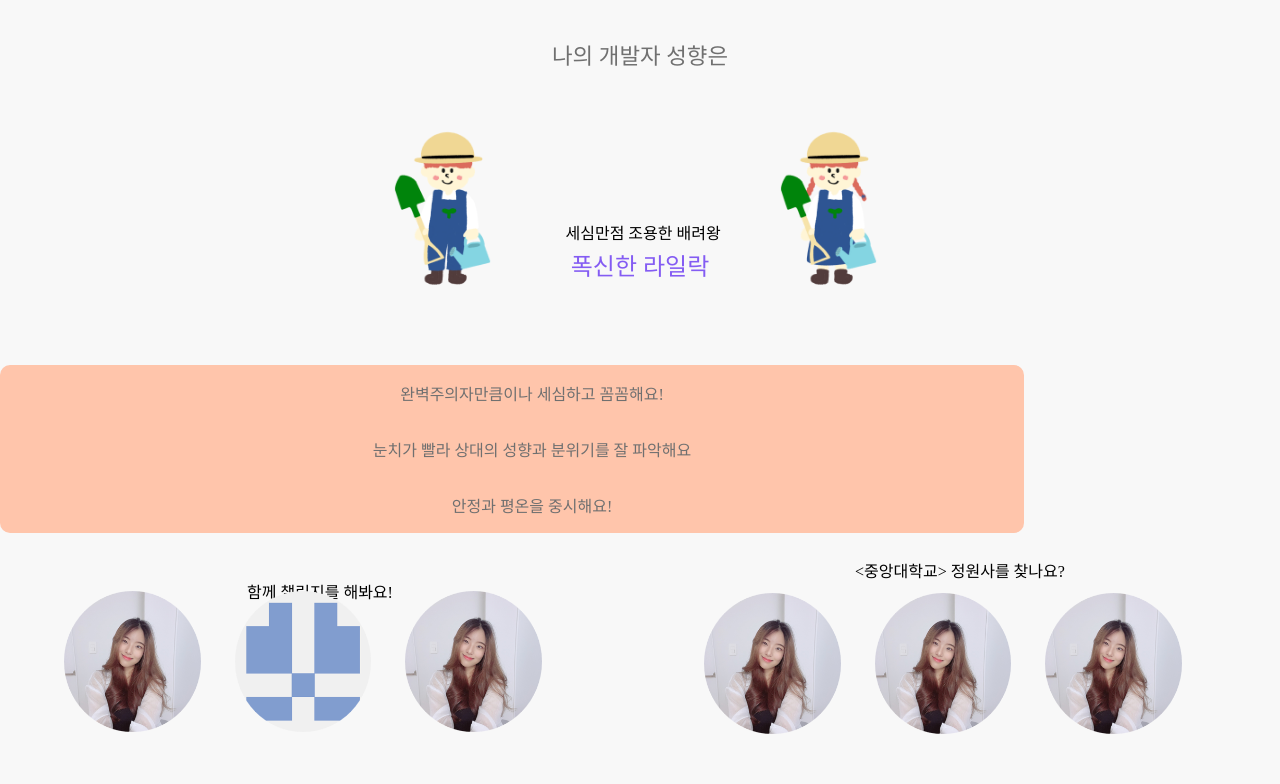
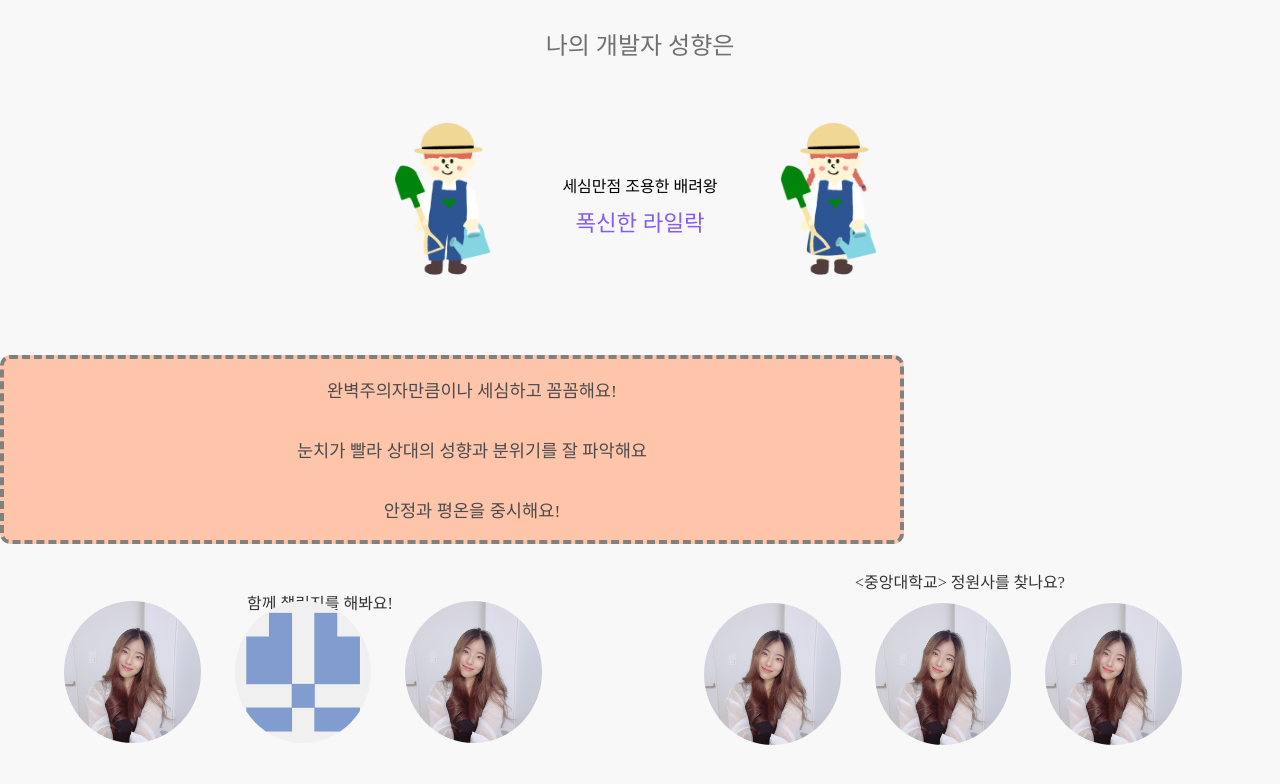
Before and after one commit to yunseonyeong/Gardener_Client, a React (Create React App) app: page /testresult in a window 1280 px wide. Shown: the top 784 px of the page. Built offline with nearby package versions, Linux system fonts and the light colour scheme; a web font is replaced by a local one.

Commit message:
result page 수정

```diff
--- a/src/pages/testResultPage/testResultPage.js
+++ b/src/pages/testResultPage/testResultPage.js
@@ -10,7 +10,7 @@ const BodyWrapper = styled.div`
     flex-direction: row;
     justify-content: center;
     align-items: center;
-    margin-top : 3%;
+    margin-top : 2%;
 `;
 
 const BodyTop = styled.div`
@@ -19,7 +19,7 @@ const BodyTop = styled.div`
     align-items: center;
     font-family: 'dungeunmo';
     font-weight: 400;
-    font-size: 1.4rem;
+    font-size: 1.5rem;
     color: #707070;
 `;
 
@@ -43,7 +43,7 @@ const BodyTitle = styled.div`
 const TypeWrapper = styled.div`
     display: flex;
     flex-direction: column;
-    margin-top: 10%;
+    margin-top : 4%;
 `;
 
 const TitleExplanation = styled.div`
@@ -54,7 +54,7 @@ const TitleExplanation = styled.div`
     font-family: 'dungeunmo';
     font-weight: 400;
     font-size: 1rem;
-    padding : 2%;
+    padding : 5% 0 5% 0;
 `;
 
 const TypeTitle = styled.div`
@@ -63,7 +63,7 @@ const TypeTitle = styled.div`
     align-items: center;
     font-family: 'dungeunmo';
     font-weight: 400;
-    font-size: 1.5rem;
+    font-size: 1.4rem;
     color: #845CF3;
 `;
 
@@ -72,15 +72,16 @@ const ExpBody = styled.div`
   justify-content: center;
   align-items: center;
   height: 30%;
-    width: 80%;
-    background: #FFC5AB;
+  width: 70%;
+  background: #ffc5ab;
   margin-top: 5%;
   border-radius: 10px;
-    font-family: 'dungeunmo';
+  font-family: "dungeunmo";
   font-weight: 400;
-    font-size: 1rem;
+  font-size: 1.1rem;
   flex-direction: column;
-    color: #707070;
+  color: #4b4b4b;
+  border : 4px dashed gray;
 `;
 
 const RecWholeBodyWrapper = styled.div`
@@ -102,9 +103,10 @@ const RecBodyWrapper = styled.div`
 
 
 const RecBodyTitle = styled.div`
-    font-family: 'dungeunmo';
+  font-family: "dungeunmo";
   font-weight: 400;
   font-size: 1rem;
+  color: #333333;
 `;
 
 const RecBody = styled.div`
@@ -121,9 +123,10 @@ const RecCAUBodyWrapper = styled.div`
 `;
 
 const RecCAUTitle = styled.div`
-    font-family: 'dungeunmo';
+  font-family: "dungeunmo";
   font-weight: 400;
   font-size: 1rem;
+  color: #333333;
 `;
 
 const RecCAUBody = styled.div`
@@ -138,6 +141,7 @@ const ImgDom = styled.div`
 
 const CauImg = styled.img`
     width: 80%;
+    cursor: pointer;
 `;
 
 
```
Lines whose indentation alone changed are shown as unchanged.
